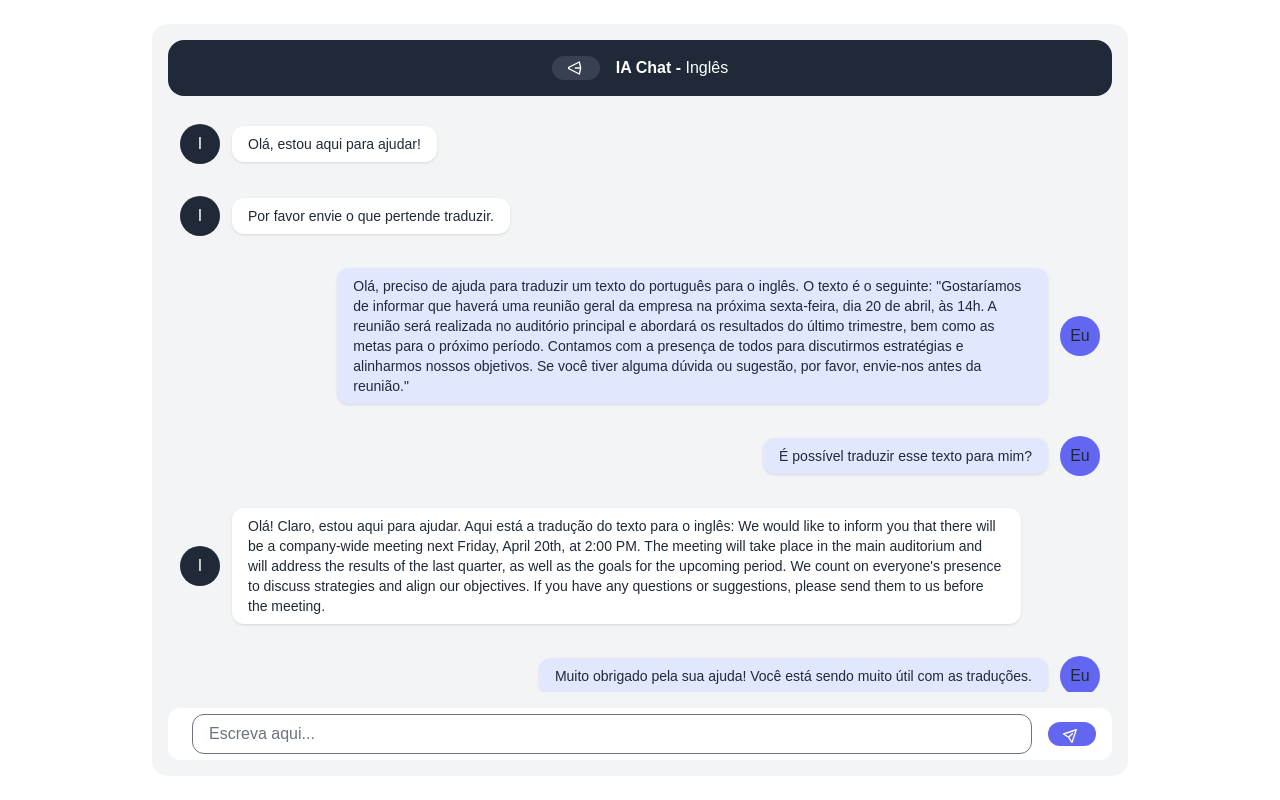
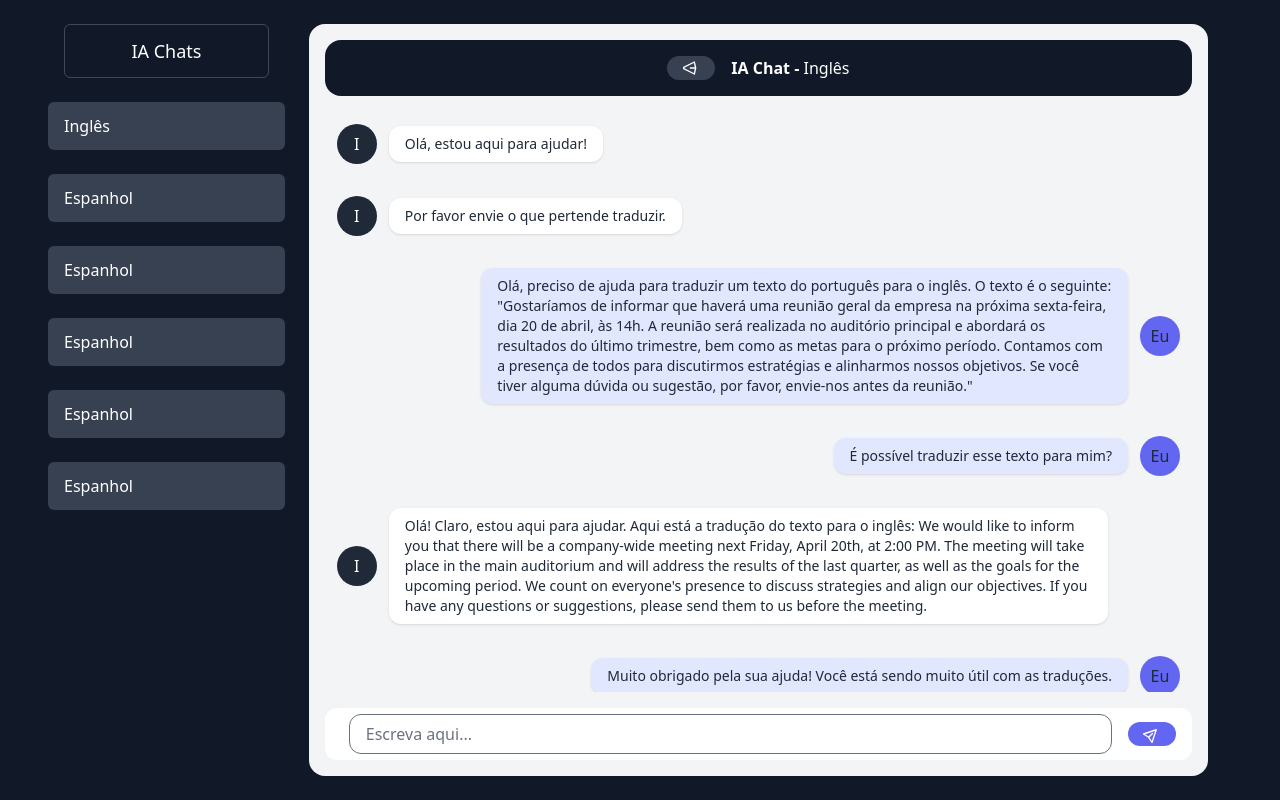
Before and after one commit to BeastPT/proj-dbw-client, a Vue app: page / in a window 1280 px wide. Built offline with nearby package versions, Linux system fonts and the light colour scheme.

Commit message:
alteração d chat

```diff
--- a/src/views/Chat.vue
+++ b/src/views/Chat.vue
@@ -1,21 +1,63 @@
 <template>
+  <div class="  font-sans bg-gray-900">
+  <div class=" md:mx-12 flex h-screen ">
+    <div id="chatMenu" class="hidden sm:flex flex-col w-1/5">
+      <a class=" flex mt-6 mx-4 p-3 text-lg items-center justify-center gap-3 rounded-md hover:bg-gray-500/10 transition-colors duration-200 text-white cursor-pointer flex-shrink-0 border border-white/20">
+        IA Chats
+      </a>
+      <div class=" overflow-y-auto h-5/6">
+      <router-link to="/chat" class="hover:cursor-pointer mt-2 mx-4 bg-gray-900 text-white">
+        <div class="px-4 h-12 rounded-md bg-gray-700 flex items-center ">
+          <span>Inglês</span>
+        </div>
+      </router-link>
+      <router-link to="/chat" class="hover:cursor-pointer mt-10 mx-4 bg-gray-900 text-white">
+        <div class="px-4 h-12  rounded-md bg-gray-700 flex items-center">
+          <span>Espanhol</span>
+        </div>
+      </router-link>
+      <router-link to="/chat" class="hover:cursor-pointer mx-4 bg-gray-900 text-white">
+        <div class="px-4 h-12  rounded-md bg-gray-700 flex items-center" >
+          <span>Espanhol</span>
+        </div>
+      </router-link>
+      <router-link to="/chat" class="hover:cursor-pointer mt-2 mx-4 bg-gray-900 text-white">
+        <div class="px-4 h-12  rounded-md bg-gray-700 flex items-center ">
+          <span>Espanhol</span>
+        </div>
+      </router-link>
+      <router-link to="/chat" class="hover:cursor-pointer mt-2 mx-4 bg-gray-900 text-white">
+        <div class="px-4 h-12 rounded-md bg-gray-700 flex items-center p-4">
+          <span>Espanhol</span>
+        </div>
+      </router-link>
+      <router-link to="/chat" class="hover:cursor-pointer mt-2 mx-4 bg-gray-900 text-white">
+        <div class="px-4 h-12 rounded-md bg-gray-700 flex items-center p-4">
+          <span>Espanhol</span>
+        </div>
+      </router-link>
 
-<div class="md:mx-32 sm:mx-4" style="font-family: Arial, sans-serif;">
+
+    </div>
+      <!-- Repeat for other chat links -->
+    </div>
+
+    <div class="flex-1 ">
+      <div class="bg-gray-900 flex h-full">
+
           <div class="flex h-screen antialiased text-gray-800">
             <div class="flex flex-row h-full w-full overflow-x-hidden">
-
-          <!-- Chat -->
               <div class="flex flex-col flex-auto h-full p-6">
                 <div class="flex flex-col flex-auto flex-shrink-0 rounded-2xl bg-gray-100 h-full p-4">
-              <div class="h-14 mb-4 p-4 text-white bg-gray-800 rounded-2xl text-l flex justify-center items-center">
+                  <div class="h-14 mb-4 p-4 text-white bg-gray-900 rounded-2xl text-l flex justify-center items-center">
                     <button class="flex items-center justify-center bg-gray-700 hover:bg-gray-600 rounded-full text-white px-4 py-1 mr-2">
-                  <svg class="w-4 h-4 transform -rotate-90" fill="none" stroke="currentColor" viewBox="0 0 24 24" xmlns="http://www.w3.org/2000/svg">
+                      <svg id="menuToggle" class="w-4 h-4 transform -rotate-90 cursor-pointer" fill="none" stroke="currentColor" viewBox="0 0 24 24" xmlns="http://www.w3.org/2000/svg">
                         <path stroke-linecap="round" stroke-linejoin="round" stroke-width="2" d="M12 19l-9-2 9-18 9 18-9 2zm0 0v-8"></path>
                     </svg>
+
                     </button>
                     <p class="ml-2"><strong>IA Chat -</strong> Inglês</p>
                   </div>
-
                   <div class="flex flex-col h-full overflow-x-auto mb-4">
                 <div class="flex flex-col h-full">
                   <div class="grid grid-cols-12 gap-y-2">
@@ -102,14 +144,13 @@
            </div>
             </div>
           </div>
-
         </div>
-
+      </div>
+    </div>
+  </div>
 </template>
 
+
 <script>
+
 </script>
-
-<style scoped>
-
-</style>
```
Lines whose indentation alone changed are shown as unchanged.
